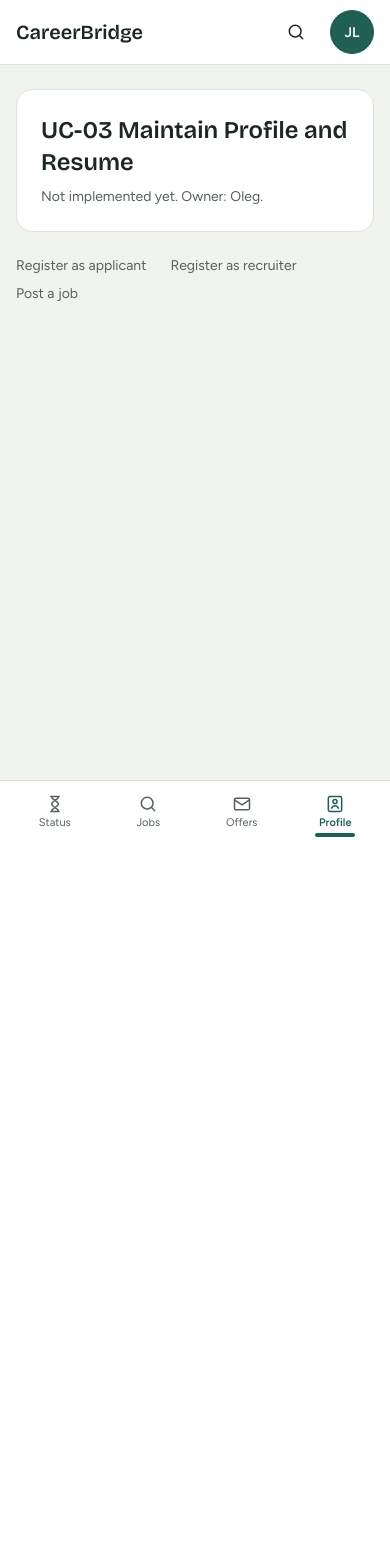
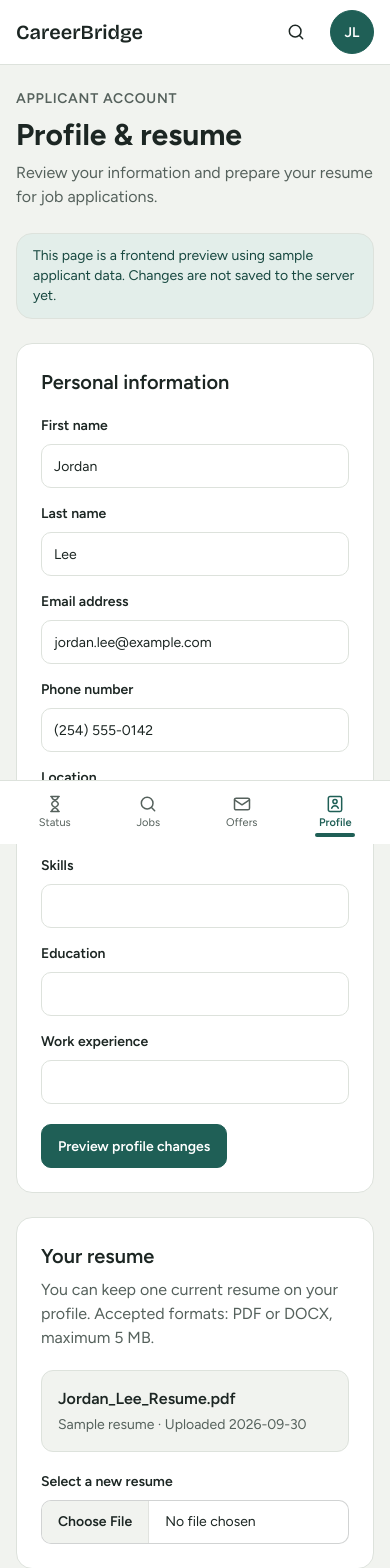
Before and after one commit to berdyshevol/careerbridge-csi5324, a Next.js app in the folder app/frontend/: page /profile in a window 390 px wide. Shown: the top 1568 px of the page. Before the commit the page ends 844 px from the top, so only its background shows below. Built offline with nearby package versions, Linux system fonts and the light colour scheme.

Commit message:
Add Profile and Resume frontend UI

```diff
--- a/app/frontend/src/app/profile/page.tsx
+++ b/app/frontend/src/app/profile/page.tsx
@@ -1,5 +1,176 @@
-import Placeholder from "@/components/Placeholder";
+
+"use client";
+
+import { useState, type ChangeEvent } from "react";
+import { applicant, resume } from "@/lib/sampleDesk";
+
+const MAX_FILE_SIZE = 5 * 1024 * 1024;
 
 export default function ProfilePage() {
-  return <Placeholder useCase="UC-03 Maintain Profile and Resume" owner="Oleg" />;
+  const [profile, setProfile] = useState({
+    firstName: applicant.firstName,
+    lastName: applicant.lastName,
+    email: applicant.email,
+    phone: applicant.phone,
+    location: "",
+    skills: "",
+    education: "",
+    experience: "",
+  });
+
+  const [selectedFile, setSelectedFile] = useState<File | null>(null);
+  const [fileError, setFileError] = useState("");
+  const [profileMessage, setProfileMessage] = useState("");
+
+  function updateField(field: keyof typeof profile, value: string) {
+    setProfile((previous) => ({ ...previous, [field]: value }));
+    setProfileMessage("");
+  }
+
+  function handleResumeChange(event: ChangeEvent<HTMLInputElement>) {
+    const file = event.target.files?.[0];
+    setFileError("");
+    setSelectedFile(null);
+
+    if (!file) return;
+
+    const validExtension = /\.(pdf|docx)$/i.test(file.name);
+
+    if (!validExtension) {
+      setFileError("Please select a PDF or DOCX file.");
+      event.target.value = "";
+      return;
+    }
+
+    if (file.size > MAX_FILE_SIZE) {
+      setFileError("The resume must be 5 MB or smaller.");
+      event.target.value = "";
+      return;
+    }
+
+    setSelectedFile(file);
+  }
+
+  function handleSave(event: React.FormEvent<HTMLFormElement>) {
+    event.preventDefault();
+    setProfileMessage(
+      "Profile changes are shown in this preview only. Backend saving is not connected yet."
+    );
+  }
+
+  return (
+    <main className="w-full space-y-6">
+      <div>
+        <p className="text-sm font-semibold uppercase tracking-wider text-muted">
+          Applicant account
+        </p>
+        <h1 className="mt-2 text-3xl font-bold">Profile & resume</h1>
+        <p className="mt-2 text-muted">
+          Review your information and prepare your resume for job applications.
+        </p>
+      </div>
+
+      <div className="alert border border-base-300 bg-secondary text-secondary-content">
+        This page is a frontend preview using sample applicant data.
+        Changes are not saved to the server yet.
+      </div>
+
+      <section className="rounded-2xl border border-base-300 bg-base-100 p-6">
+        <h2 className="text-xl font-semibold">Personal information</h2>
+
+        <form onSubmit={handleSave} className="mt-5 space-y-5">
+          <div className="grid gap-4 md:grid-cols-2">
+            {(
+              [
+                ["firstName", "First name"],
+                ["lastName", "Last name"],
+                ["email", "Email address"],
+                ["phone", "Phone number"],
+                ["location", "Location"],
+                ["skills", "Skills"],
+                ["education", "Education"],
+                ["experience", "Work experience"],
+              ] as const
+            ).map(([field, label]) => (
+              <label key={field} className="form-control block">
+                <span className="mb-2 block text-sm font-semibold">
+                  {label}
+                </span>
+                <input
+                  className="input w-full border-base-300 bg-base-100"
+                  type={field === "email" ? "email" : "text"}
+                  value={profile[field]}
+                  onChange={(event) =>
+                    updateField(field, event.target.value)
+                  }
+                  required={field === "firstName" || field === "lastName"}
+                />
+              </label>
+            ))}
+          </div>
+
+          <button type="submit" className="btn btn-primary">
+            Preview profile changes
+          </button>
+
+          {profileMessage && (
+            <p role="status" className="text-sm text-muted">
+              {profileMessage}
+            </p>
+          )}
+        </form>
+      </section>
+
+      <section className="rounded-2xl border border-base-300 bg-base-100 p-6">
+        <h2 className="text-xl font-semibold">Your resume</h2>
+        <p className="mt-2 text-muted">
+          You can keep one current resume on your profile.
+          Accepted formats: PDF or DOCX, maximum 5 MB.
+        </p>
+
+        {resume && (
+          <div className="mt-5 rounded-xl border border-base-300 bg-base-200 p-4">
+            <p className="font-semibold">{resume.fileName}</p>
+            <p className="mt-1 text-sm text-muted">
+              Sample resume · Uploaded {resume.uploadDate}
+            </p>
+          </div>
+        )}
+
+        <div className="mt-5">
+          <label
+            htmlFor="resume-file"
+            className="mb-2 block text-sm font-semibold"
+          >
+            Select a new resume
+          </label>
+          <input
+            id="resume-file"
+            type="file"
+            accept=".pdf,.docx"
+            onChange={handleResumeChange}
+            className="file-input w-full max-w-md"
+          />
+        </div>
+
+        {fileError && (
+          <p role="alert" className="mt-3 text-sm text-error">
+            {fileError}
+          </p>
+        )}
+
+        {selectedFile && (
+          <div className="mt-4 rounded-xl bg-secondary p-4">
+            <p className="font-semibold text-secondary-content">
+              Ready for upload: {selectedFile.name}
+            </p>
+            <p className="mt-1 text-sm text-muted">
+              {(selectedFile.size / 1024).toFixed(1)} KB ·
+              File selected locally, not uploaded to the server
+            </p>
+          </div>
+        )}
+      </section>
+    </main>
+  );
 }
```
